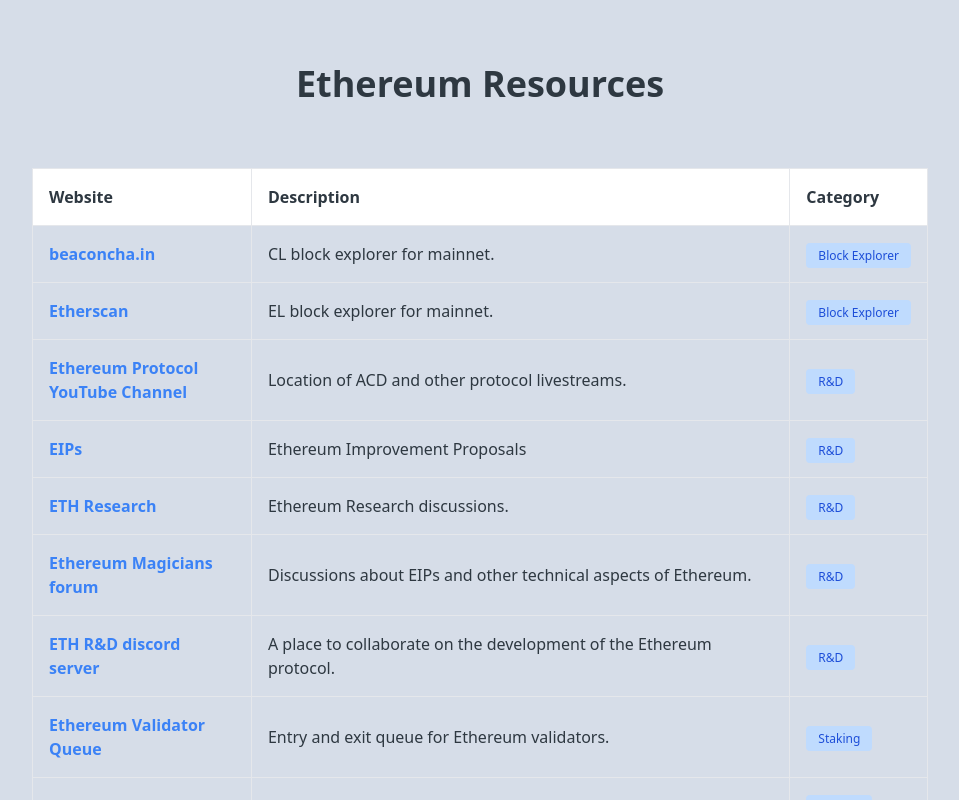
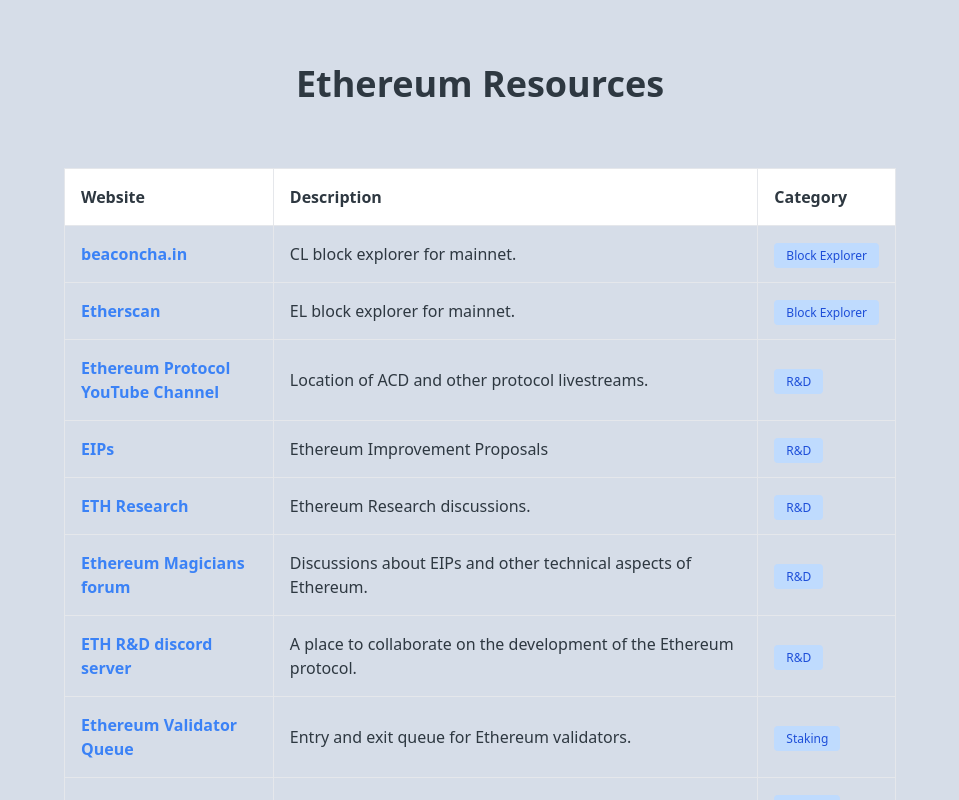
Before and after one commit to colfax23/ethereumresources-io, a Next.js app: page / in a window 1280 px wide. Shown: the top 800 px of the page, without its empty margins (160-1119 px from the left). Built offline with nearby package versions, Linux system fonts and the light colour scheme.

Commit message:
Add some x padding

```diff
--- a/src/app/page.tsx
+++ b/src/app/page.tsx
@@ -16,7 +16,7 @@ function App() {
         </div>
       </header>
 
-      <div className="py-4 md:py-8 mx-auto max-w-md md:max-w-2xl xl:max-w-4xl">
+      <div className="p-4 md:p-8 mx-auto max-w-md md:max-w-2xl xl:max-w-4xl">
         <table className="border-collapse table-auto">
           <thead>
             <tr className="bg-white border-b dark:bg-gray-400 dark:border-gray-700">
```
